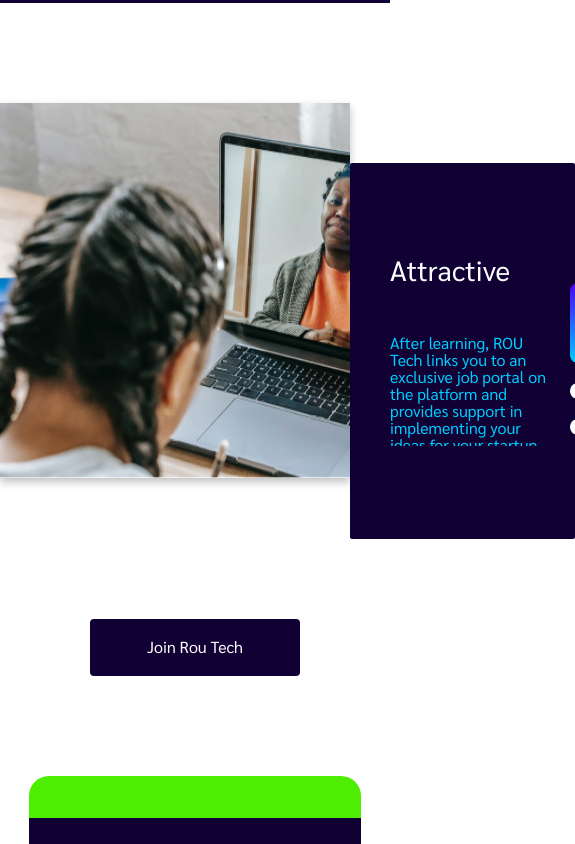
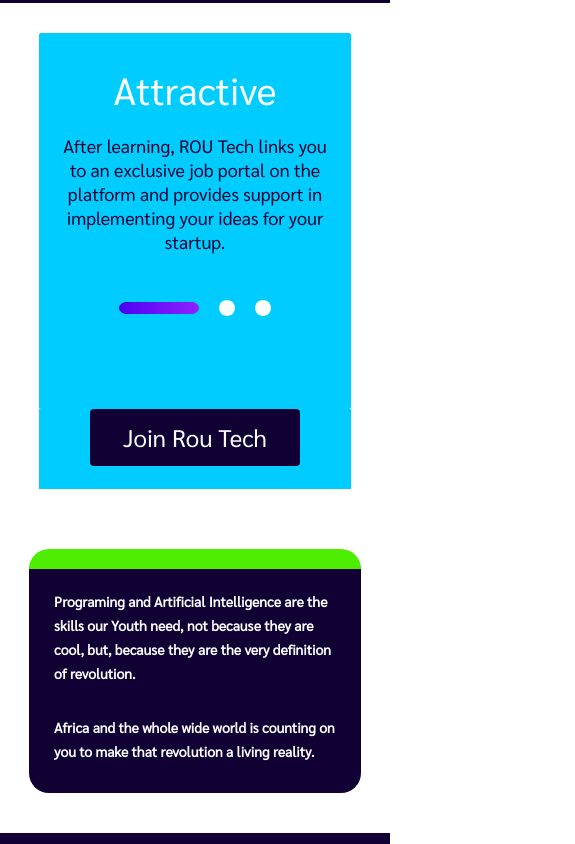
Before and after one commit to ROU-Technology/rou-web, a React (Create React App) app: page / in a window 390 px wide. Shown: the part 960-1804 px from the top of the page, 575 px wide, since content can reach past the window. Built offline with nearby package versions, Linux system fonts and the light colour scheme.

Commit message:
half way done

```diff
--- a/src/components/home-page/carousel/carousel.css
+++ b/src/components/home-page/carousel/carousel.css
@@ -59,6 +59,10 @@
   color: #00ccff;
 }
 
+.line2 {
+  display: none;
+}
+
 .line {
   margin-top: 50px;
 }
@@ -103,3 +107,52 @@
     flex-wrap: nowrap;
   }
 }
+
+@media (max-width: 735px) {
+  .head {
+    font-weight: 550;
+    font-size: 38px;
+  }
+
+  .word {
+    font-size: 20px;
+    height: auto;
+    line-height: 27px;
+  }
+}
+
+@media (max-width: 575px) {
+  .Caro-blue {
+    background: #00ccff;
+    border-radius: 2px;
+  }
+
+  .word-body {
+    margin: 20px;
+  }
+
+  .wl {
+    margin-top: auto;
+  }
+  .head {
+    text-align: center;
+    margin: auto;
+    margin-bottom: 30px;
+  }
+  .word {
+    width: auto;
+    font-size: 18px;
+    line-height: 24px;
+    text-align: center;
+    color: #100333;
+  }
+
+  .line2 {
+    display: block;
+    margin-top: 40px;
+  }
+
+  .line {
+    display: none;
+  }
+}
--- a/src/components/home-page/carousel/carousel.jsx
+++ b/src/components/home-page/carousel/carousel.jsx
@@ -3,6 +3,7 @@
 import Carousel from "react-bootstrap/Carousel";
 import "./carousel.css";
 import line from "../../../asset/images/Group 70.svg";
+import line2 from "../../../asset/images/Group 100.svg";
 
 const Carousels = (props) => {
   const Display = () => {
@@ -37,33 +38,42 @@
         <Carousel className="Caro-blue">
           <Carousel.Item>
             <div className="row wl">
-              <div className="word-body col-sm-8 col-md-8">
+              <div className="word-body col-sm-12 col-md-8">
                 <h1 className="head"> {heads[0]} </h1>
                 <p className="word"> {words[0]} </p>
+                <div className="line2">
+                  <img src={line2} alt="line2" />
+                </div>
               </div>
-              <div className="line col-sm-3 col-md-3">
+              <div className="line col-md-3">
                 <img src={line} alt="line" />
               </div>
             </div>
           </Carousel.Item>
           <Carousel.Item>
             <div className="row wl">
-              <div className="word-body col-sm-8 col-md-8">
+              <div className="word-body col-sm-12 col-md-8">
                 <h1 className="head"> {heads[1]} </h1>
                 <p className="word"> {words[1]} </p>
+                <div className="line2">
+                  <img src={line2} alt="line2" />
+                </div>
               </div>
-              <div className="line col-sm-3 col-md-3">
+              <div className="line col-md-3">
                 <img src={line} alt="line" />
               </div>
             </div>
           </Carousel.Item>
           <Carousel.Item>
             <div className="row wl">
-              <div className="word-body col-sm-8 col-md-8">
+              <div className="word-body col-sm-12 col-md-8">
                 <h1 className="head"> {heads[2]} </h1>
                 <p className="word"> {words[2]} </p>
+                <div className="line2">
+                  <img src={line2} alt="line2" />
+                </div>
               </div>
-              <div className="line col-sm-3 col-md-3">
+              <div className="line col-md-3">
                 <img src={line} alt="line" />
               </div>
             </div>
--- a/src/components/home-page/home-page.css
+++ b/src/components/home-page/home-page.css
@@ -135,6 +135,10 @@
   height: 57px;
 }
 
+.btn-rou-3:hover {
+  text-decoration: none;
+}
+
 .quote {
   display: flex;
   align-items: center;
@@ -145,6 +149,7 @@
   display: flex;
   align-items: center;
   justify-content: center;
+  flex-direction: column;
   width: 85%;
   height: auto;
   background: #100033;
@@ -165,9 +170,13 @@
   color: #fafeff;
   text-align: left;
   margin-top: 20px;
-  padding-top: 30px;
+  padding-top: auto;
   padding-bottom: 30px;
-  margin-bottom: 20px;
+  margin-bottom: auto;
+}
+
+.p2 {
+  margin-top: auto;
 }
 
 @media (max-width: 1247px) {
@@ -338,6 +347,33 @@
   }
 }
 
+@media (max-width: 735px) {
+  .Carousel-1 {
+    margin-bottom: auto;
+  }
+  .Carousel-1-1 {
+    display: none;
+  }
+
+  .Carousel-1-2 {
+    width: 80%;
+    height: auto;
+    margin: 0px;
+    padding-top: 30px;
+  }
+
+  .button {
+    margin-top: 20px;
+    margin-bottom: 20px;
+  }
+
+  .p-quote {
+    font-weight: 600;
+    font-size: 14px;
+    line-height: 24px;
+  }
+}
+
 @media (max-width: 715px) {
   .btn-rou-2 {
     margin-top: 50px;
@@ -358,6 +394,30 @@
 @media (max-width: 600px) {
   .hero {
     background: linear-gradient(180deg, #00141a 0%, #100033 100%);
+  }
+}
+
+@media (max-width: 575px) {
+  .button {
+    background-color: #00ccff;
+    margin: auto;
+    margin-top: -20px;
+    width: 80%;
+    height: 80px;
+  }
+
+  .btn-rou-2 {
+    font-weight: 500;
+    font-size: 24px;
+  }
+
+  .btn-rou-3 {
+    font-weight: 500;
+    font-size: 24px;
+  }
+
+  .quote-b {
+    border-top: 20px solid #4dee02;
   }
 }
 
--- a/src/components/home-page/home-page.jsx
+++ b/src/components/home-page/home-page.jsx
@@ -62,11 +62,14 @@
       </div>
       <div className="quote">
         <div className="quote-b">
-          <p className="p-quote">
+          <p className="p-quote p1">
             Programing and Artificial Intelligence are the skills our Youth
             need, not because they are cool, but, because they are the very
-            definition of revolution. <br></br>Africa and the whole wide world
-            is counting on you to make that revolution a living reality.
+            definition of revolution.
+          </p>{" "}
+          <p className="p-quote p2">
+            Africa and the whole wide world is counting on you to make that
+            revolution a living reality.
           </p>
         </div>
       </div>
```
Also changed, not shown: src/asset/images/Group 100.svg (added), 1 other file (tests, documents, lock files or other folders).
